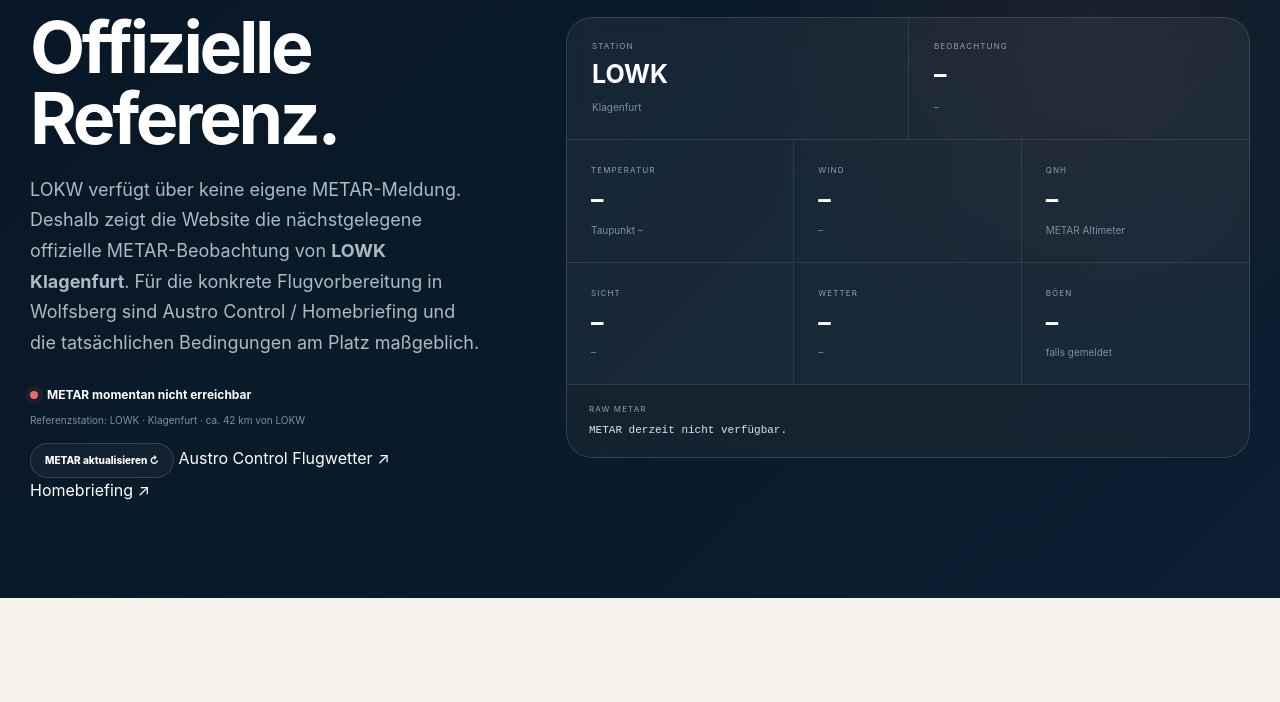
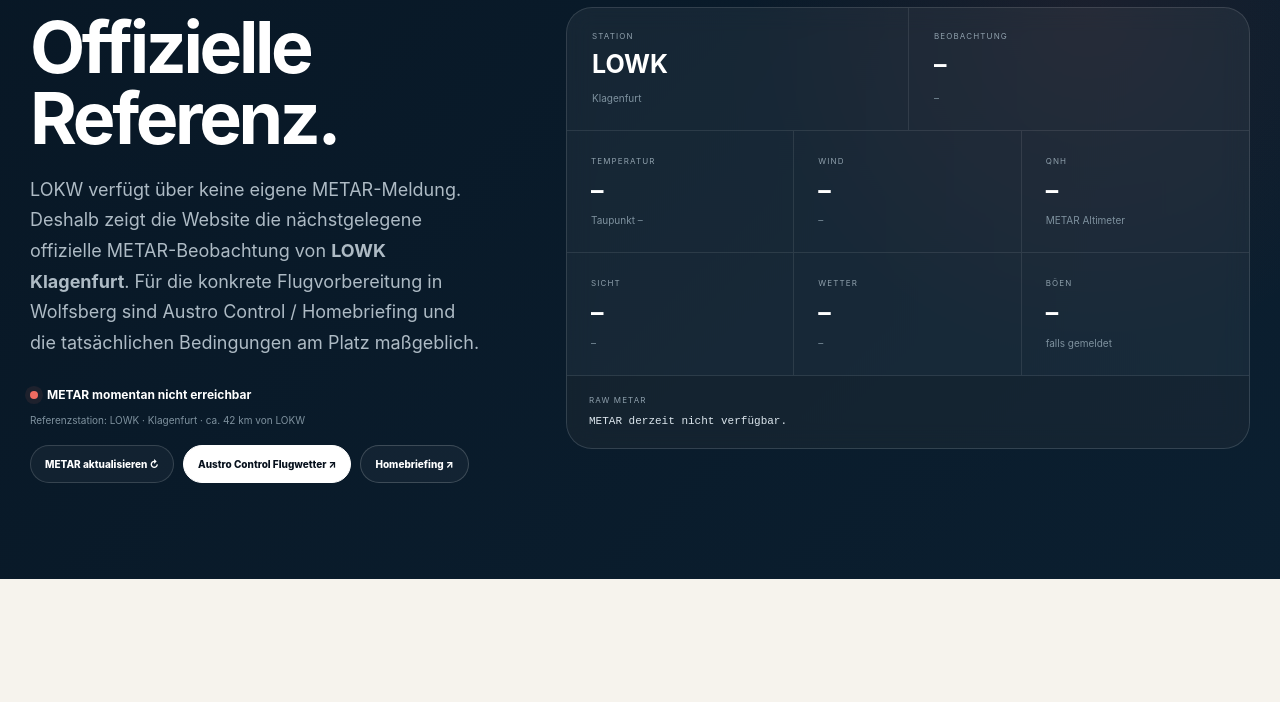
Before and after one commit to Marcel3302/flugplatz-wolfsberg.at, a website: page flugplatz-wolfsberg-pro-v2/index.html in a window 1280 px wide. Shown: the part 7619-8321 px from the top of the page. Drawn offline with Linux system fonts and the light colour scheme; no server answers.

Commit message:
Style official weather reference buttons

```diff
--- a/flugplatz-wolfsberg-pro-v2/styles.css
+++ b/flugplatz-wolfsberg-pro-v2/styles.css
@@ -136,3 +136,11 @@ footer{background:#030b12;color:#c6d0d7;padding:70px 0 30px}.footer-top{display:
 .aip-strip>div{padding:22px;border-right:1px solid var(--line)}.aip-strip>div:last-child{border-right:0}.aip-strip small{display:block;font-size:8px;letter-spacing:.14em;color:var(--red);font-weight:900}.aip-strip b{display:block;margin-top:6px;font-size:13px;line-height:1.35}
 @media(max-width:1000px){.metar-grid{grid-template-columns:1fr 1fr}.aip-strip{grid-template-columns:1fr 1fr}}
 @media(max-width:640px){.metar-top{grid-template-columns:1fr}.metar-top>div+div{border-left:0;border-top:1px solid rgba(255,255,255,.09)}.metar-grid{grid-template-columns:1fr 1fr}.metar-grid>div{padding:18px;min-height:105px}.aip-strip{grid-template-columns:1fr}.aip-strip>div{border-right:0;border-bottom:1px solid var(--line)}}
+
+.weather-actions{display:flex;flex-wrap:wrap;gap:9px;margin-top:8px}
+.weather-actions button,.weather-actions a{display:inline-flex;align-items:center;justify-content:center;min-height:38px;border-radius:999px;padding:0 14px;font-size:10px;font-weight:850;transition:.2s}
+.weather-actions button{margin-top:0}
+.weather-official-link{background:#fff;color:#07111d;border:1px solid #fff}
+.weather-official-link:hover{transform:translateY(-1px);box-shadow:0 8px 24px rgba(0,0,0,.16)}
+.weather-homebriefing-link{border:1px solid rgba(255,255,255,.18);color:#fff;background:rgba(255,255,255,.04)}
+.weather-homebriefing-link:hover{background:rgba(255,255,255,.1)}
```
